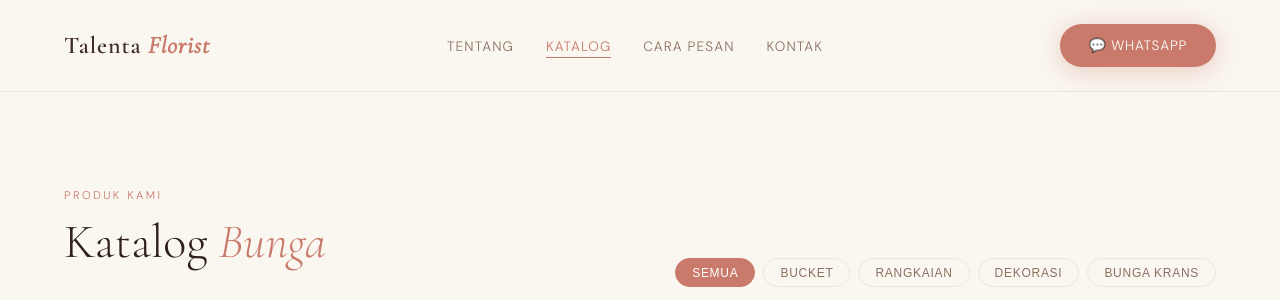
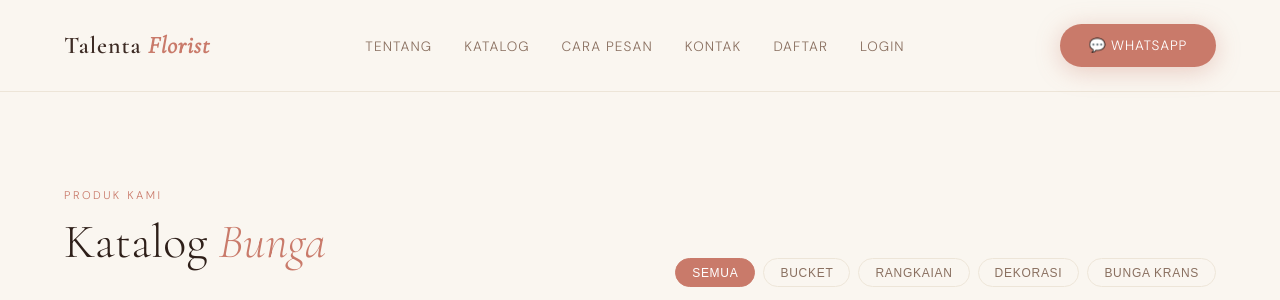
Before and after one commit to KristianAji/talenta-florist, a PHP site: page /talenta-florist/katalog.php in a window 1280 px wide. Shown: the top 300 px of the page. Run offline with PHP 8.4, Linux system fonts and the light colour scheme; data comes from the database, SQL or seed files in the repository.

Commit message:
Update katalog.php

```diff
--- a/katalog.php
+++ b/katalog.php
@@ -130,9 +130,11 @@ $produk_list = array_values($produk_map);
     <a class="logo" href="index.php">Talenta <span>Florist</span></a>
     <ul class="nav-links">
       <li><a href="tentang.php">Tentang</a></li>
-      <li><a href="katalog.php" class="active">Katalog</a></li>
+      <li><a href="katalog.php">Katalog</a></li>
       <li><a href="pesan.php">Cara Pesan</a></li>
       <li><a href="kontak.php">Kontak</a></li>
+      <li><a href="register.php">Daftar</a></li>
+      <li><a href="login.php">Login</a></li>
     </ul>
     <a class="btn btn-primary" href="https://wa.me/6285233608339" target="_blank">💬 WhatsApp</a>
   </nav>
```
